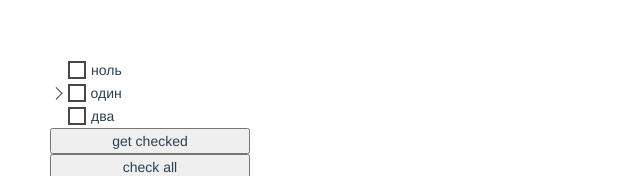
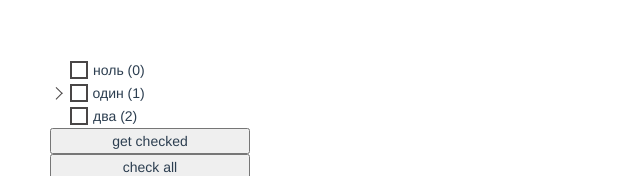
Before and after one commit to t0lik/tree-vue, a Vue app: page / in a window 1280 px wide. Shown: the top 176 px of the page, without its empty margins (0-640 px from the left). Built offline with nearby package versions, Linux system fonts and the light colour scheme.

Commit message:
chore: name and id prop

```diff
--- a/src/App.vue
+++ b/src/App.vue
@@ -39,7 +39,8 @@ export default {
     return {
       treeOptions: {
         checkOnSelect: false,
-        styleManager: defaultStyleManager
+        styleManager: defaultStyleManager,
+        nameProp: item => `${item.name} (${item.id})`
       },
       selectedNode: null,
       searchString: null,
--- a/src/components/Node.vue
+++ b/src/components/Node.vue
@@ -1,9 +1,9 @@
 <template>
   <div class="treevue-tree-node-container" :class="nodeContainerClasses">
     <div class="treevue-tree-node" @click="onClick" :class="parentClasses(node)">
-      <node-icon v-model="node.states.opened" :styleManager="styleManager" class="treevue-tree-node-element" v-if="node.children.length"/>
+      <node-icon v-model="node.states.opened" :styleManager="styleManager" class="treevue-tree-node-element treevue-tree-node-icon" v-if="node.children.length"/>
       <node-checkbox v-model="node.states.checked" :styleManager="styleManager" class="treevue-tree-node-element treevue-tree-node-checkbox"/>
-      <node-text :title="node.item.name" class="treevue-tree-node-element treevue-tree-node-text" :class="textClasses" @click="onClick" @сhangeRequested="checkChangeRequested" @selectRequested="selectChangeRequested"/>
+      <node-text :title="nodeText" class="treevue-tree-node-element treevue-tree-node-text" :class="textClasses" @click="onClick" @сhangeRequested="checkChangeRequested" @selectRequested="selectChangeRequested"/>
     </div>
     <div class="treevue-tree-node-children-container" v-if="node.states.opened">
       <node :options="options" :state="state" :manager="manager" v-for="child in visibleItems" :key="child.id" :node="child" class="treevue-tree-node-child" @selected="onSelected" :parentClasses="parentClasses"/>
@@ -63,6 +63,13 @@ export default {
     },
     visibleItems () {
       return this.node.children.filter(x => this.manager.getVisibility(x))
+    },
+    nodeText () {
+      const nameProp = this.options.nameProp
+      if (typeof nameProp === 'function') {
+        return nameProp(this.node.item)
+      }
+      return this.node.item[nameProp]
     }
   },
   mounted () {
@@ -95,8 +102,11 @@ export default {
 .treevue-tree-node-element {
   margin-right: 0px;
 }
+.treevue-tree-node-element.treevue-tree-node-icon {
+  margin-right: 2px;
+}
 .treevue-tree-node-container.no-children .treevue-tree-node-element.treevue-tree-node-checkbox {
-  margin-left: 18px;
+  margin-left: 20px;
 }
 .treevue-tree-node-container .treevue-tree-node-element.treevue-tree-node-checkbox {
   margin-right: 5px;
--- a/src/components/NodeCheckbox.vue
+++ b/src/components/NodeCheckbox.vue
@@ -41,6 +41,9 @@ export default {
 </script>
 
 <style scoped>
+.treevue-node-checkbox {
+  font-size: 18px;
+}
 .treevue-default-checkbox {
   height: 18px;
   width: 18px;
@@ -58,7 +61,7 @@ export default {
   width: 12px;
 }
 
-.checked.treevue-default-checkbox:after {
+.treevue-default-checkbox.checked:after {
   border: 2px solid #494646;
   border-top: 0;
   border-left: 0;
@@ -70,7 +73,7 @@ export default {
   height: 9px;
   width: 4px;
 }
-.indeterminate.treevue-default-checkbox:after {
+.treevue-default-checkbox.indeterminate:after {
   background: #494646;
   box-sizing: content-box;
   left: 2px;
--- a/src/components/Tree.vue
+++ b/src/components/Tree.vue
@@ -29,7 +29,9 @@ export default {
       treeOptions: Object.assign({}, {
         styleManager: defaultStyleManager,
         multiselect: false,
-        checkOnSelect: false
+        checkOnSelect: false,
+        idProp: 'id_',
+        nameProp: 'name'
       }, this.options),
       nodeManager: new DefaultManager()
     }
@@ -62,7 +64,6 @@ export default {
     },
     onItemSelected (item) {
       this.nodeManager.setSelected(item)
-      console.log('this.nodeManager', this.nodeManager)
       this.$emit('onSelect', item)
       if (this.treeOptions.checkOnSelect) {
         item.states.checked = true
--- a/src/nodeManagers/defaultManager.js
+++ b/src/nodeManagers/defaultManager.js
@@ -1,8 +1,12 @@
 'use strict'
 
 function mapNodeToItem (node, parent) {
+  const idProp = this.treeOptions.idProp
+  const id = node[idProp] != null ? node[idProp] : this.internalLastNodeId
+  this.internalLastNodeId += 1
   const item = {
     item: node,
+    id,
     parent,
     states: {
       checked: node.checked ||  false,
@@ -12,7 +16,7 @@ function mapNodeToItem (node, parent) {
       filterMatched: false
     }
   }
-  item.children = node.children ? node.children.map(x => mapNodeToItem(x, item)) : []
+  item.children = node.children ? node.children.map(x => this.mapNodeToItem(x, item)) : []
 
   return item
 }
@@ -151,7 +155,7 @@ function collapseAll () {
 function getNodeById (id) {
   let foundNode = null
   this.visitAll(this.items, item => {
-    if (item.item.id === id) {
+    if (item.id === id) {
       foundNode = item
     }
   })
@@ -198,17 +202,14 @@ function initialize (treeOptions) {
   this.treeOptions = treeOptions
 }
 
-function DefaultManager (initialNodes) {
+function DefaultManager () {
   this.treeOptions = null
   this.options = {
     inSearch: false
   }
   this.selectedNode = null
-  if (initialNodes) {
-    this.items = initialNodes.map(x => mapNodeToItem(x))
-  } else {
-    this.items = []
-  }
+  this.items = []
+  this.internalLastNodeId = 0
   this.initialize = initialize.bind(this)
   this.getChecked = getCheckedNodes.bind(this)
   this.checkAll = checkAllNodes.bind(this)
@@ -233,10 +234,11 @@ function DefaultManager (initialNodes) {
   this.setNodeOpenState = setNodeOpenState.bind(this)
   this.showNode = showNode.bind(this)
   this.visitAllParents = visitAllParents.bind(this)
+  this.mapNodeToItem = mapNodeToItem.bind(this)
 
   this.setNodes = function (nodes) {
-    this.items = nodes.map(x => mapNodeToItem(x))
-  }
+    this.items = nodes.map(x => this.mapNodeToItem(x))
+  }.bind(this)
 }
 
 export default DefaultManager
--- a/src/styleManagers/defaultStyleManager.js
+++ b/src/styleManagers/defaultStyleManager.js
@@ -3,7 +3,7 @@
 export default {
   closedIcon: 'treevue-default-arrow',
   openIcon: 'treevue-default-arrow expanded',
-  checkedIcon: 'treevue-default-checkbox indeterminate',
+  checkedIcon: 'treevue-default-checkbox checked',
   partialCheckedIcon: 'treevue-default-checkbox indeterminate',
   uncheckedIcon: 'treevue-default-checkbox'
 }
```
